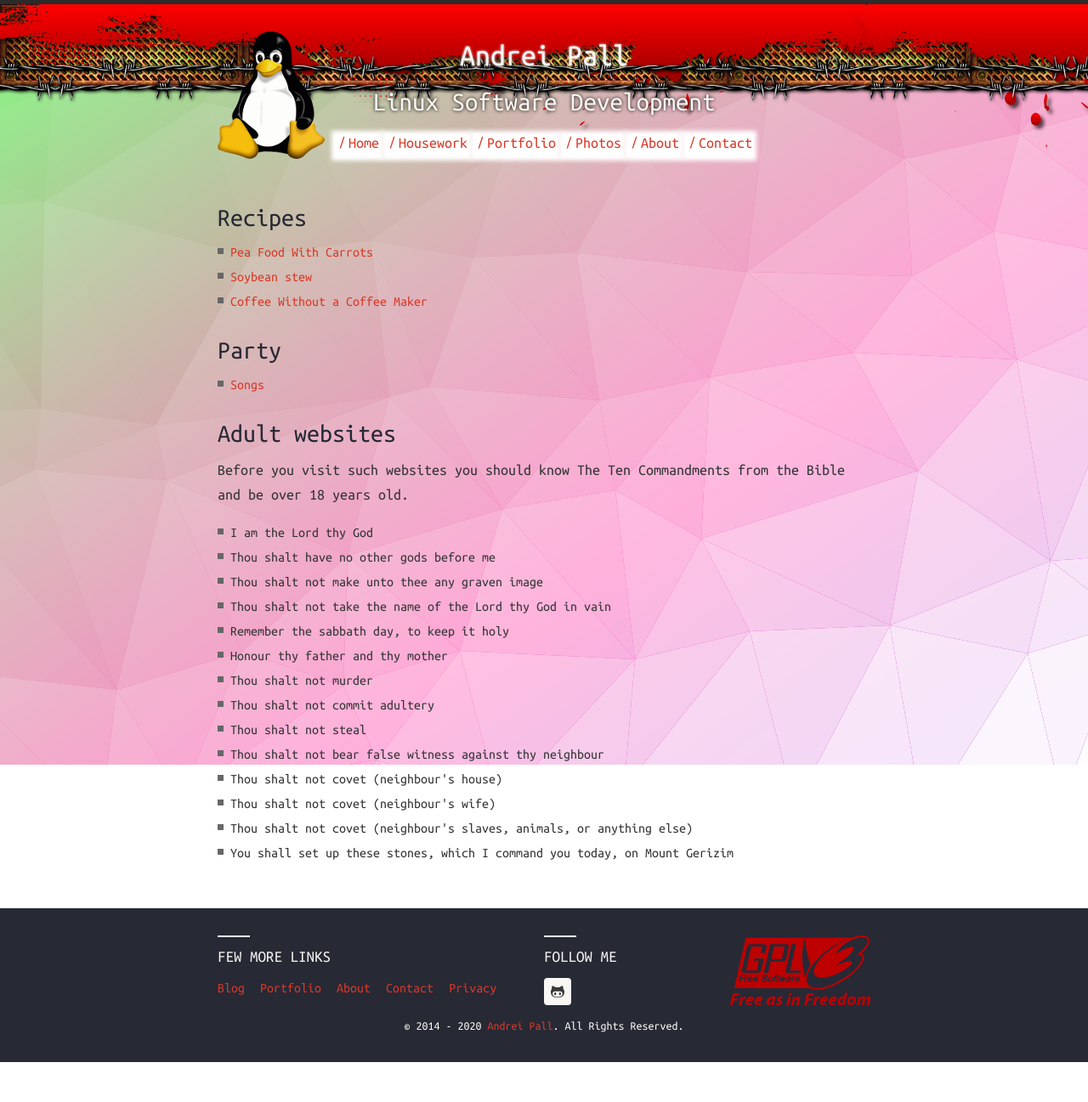
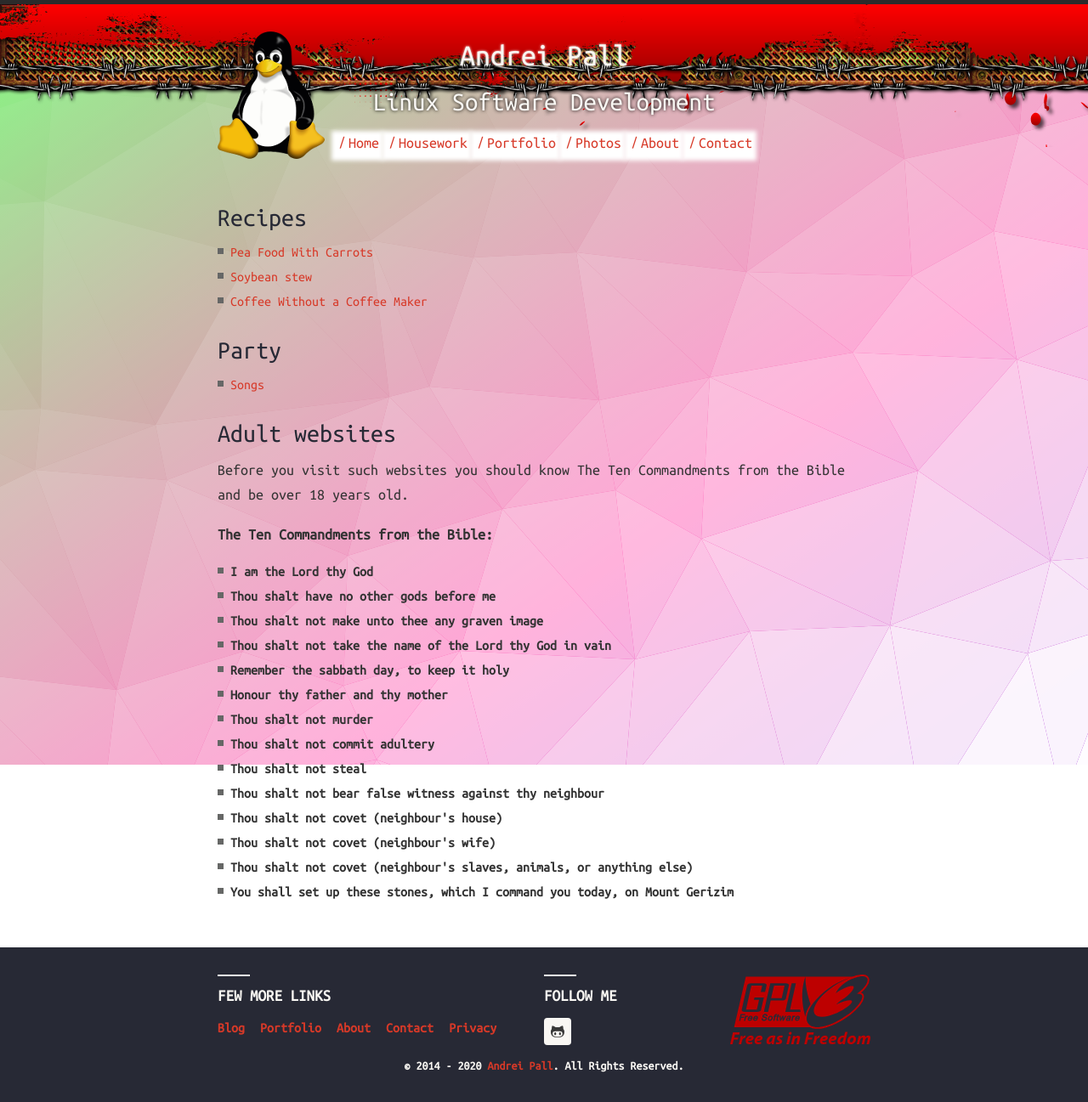
Before and after one commit to andreipall/andreipall.github.io, a Jekyll site: the page built from housework.html, in a window 1280 px wide. Shown: the whole page at 85% size. Built offline with Jekyll 4.4.1, drawn with Linux system fonts in a browser that asks for light colours; comment, search, counter and statistics services are not loaded; before the commit the page ends 1250 px from its top, so only the background shows below that.

Commit message:
Update housework.html

```diff
--- a/housework.html
+++ b/housework.html
@@ -16,21 +16,22 @@ title: Housework
 		</ul>
 		<h3>Adult websites</h3>
 		<p>Before you visit such websites you should know The Ten Commandments from the Bible and be over 18 years old.</p>
+		<p><b>The Ten Commandments from the Bible:<b></p>
 		<ul>
-		<li>I am the Lord thy God</li>
-		<li>Thou shalt have no other gods before me</li>
-		<li>Thou shalt not make unto thee any graven image</li>
-		<li>Thou shalt not take the name of the Lord thy God in vain</li>
-		<li>Remember the sabbath day, to keep it holy</li>
-		<li>Honour thy father and thy mother</li>
-		<li>Thou shalt not murder</li>
-		<li>Thou shalt not commit adultery</li>
-		<li>Thou shalt not steal</li>
-		<li>Thou shalt not bear false witness against thy neighbour</li>
-		<li>Thou shalt not covet (neighbour's house)</li>
-		<li>Thou shalt not covet (neighbour's wife)</li>
-		<li>Thou shalt not covet (neighbour's slaves, animals, or anything else)</li>
-		<li>You shall set up these stones, which I command you today, on Mount Gerizim</li>
+		<li><strong>I am the Lord thy God</strong></li>
+		<li><strong>Thou shalt have no other gods before me</strong></li>
+		<li><strong>Thou shalt not make unto thee any graven image</strong></li>
+		<li><strong>Thou shalt not take the name of the Lord thy God in vain</strong></li>
+		<li><strong>Remember the sabbath day, to keep it holy</strong></li>
+		<li><strong>Honour thy father and thy mother</strong></li>
+		<li><strong>Thou shalt not murder</strong></li>
+		<li><strong>Thou shalt not commit adultery</strong></li>
+		<li><strong>Thou shalt not steal</strong></li>
+		<li><strong>Thou shalt not bear false witness against thy neighbour</strong></li>
+		<li><strong>Thou shalt not covet (neighbour's house)</strong></li>
+		<li><strong>Thou shalt not covet (neighbour's wife)</strong></li>
+		<li><strong>Thou shalt not covet (neighbour's slaves, animals, or anything else)</strong></li>
+		<li><strong>You shall set up these stones, which I command you today, on Mount Gerizim</strong></li>
 		</ul>
 	</div>
 </div>
```
